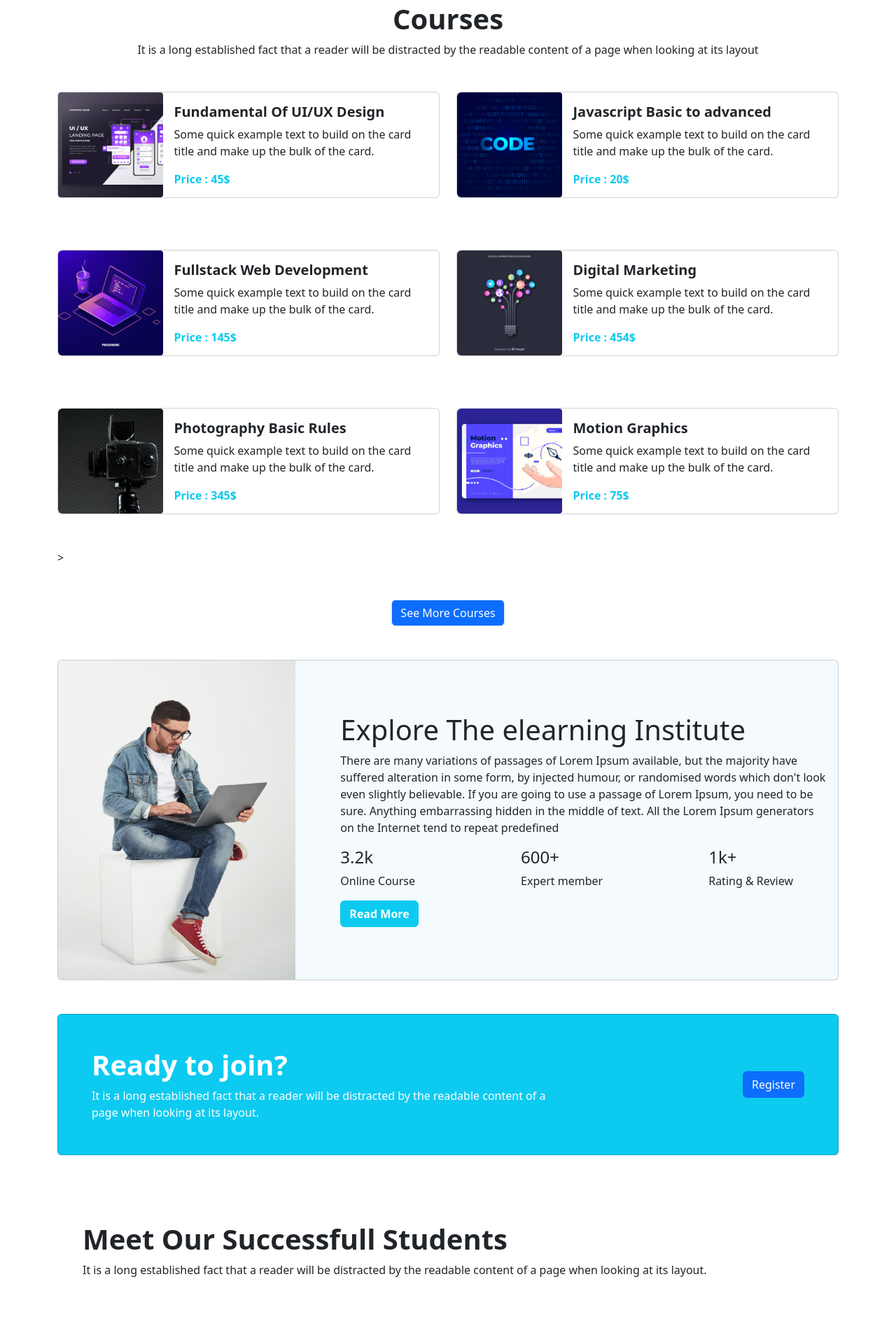
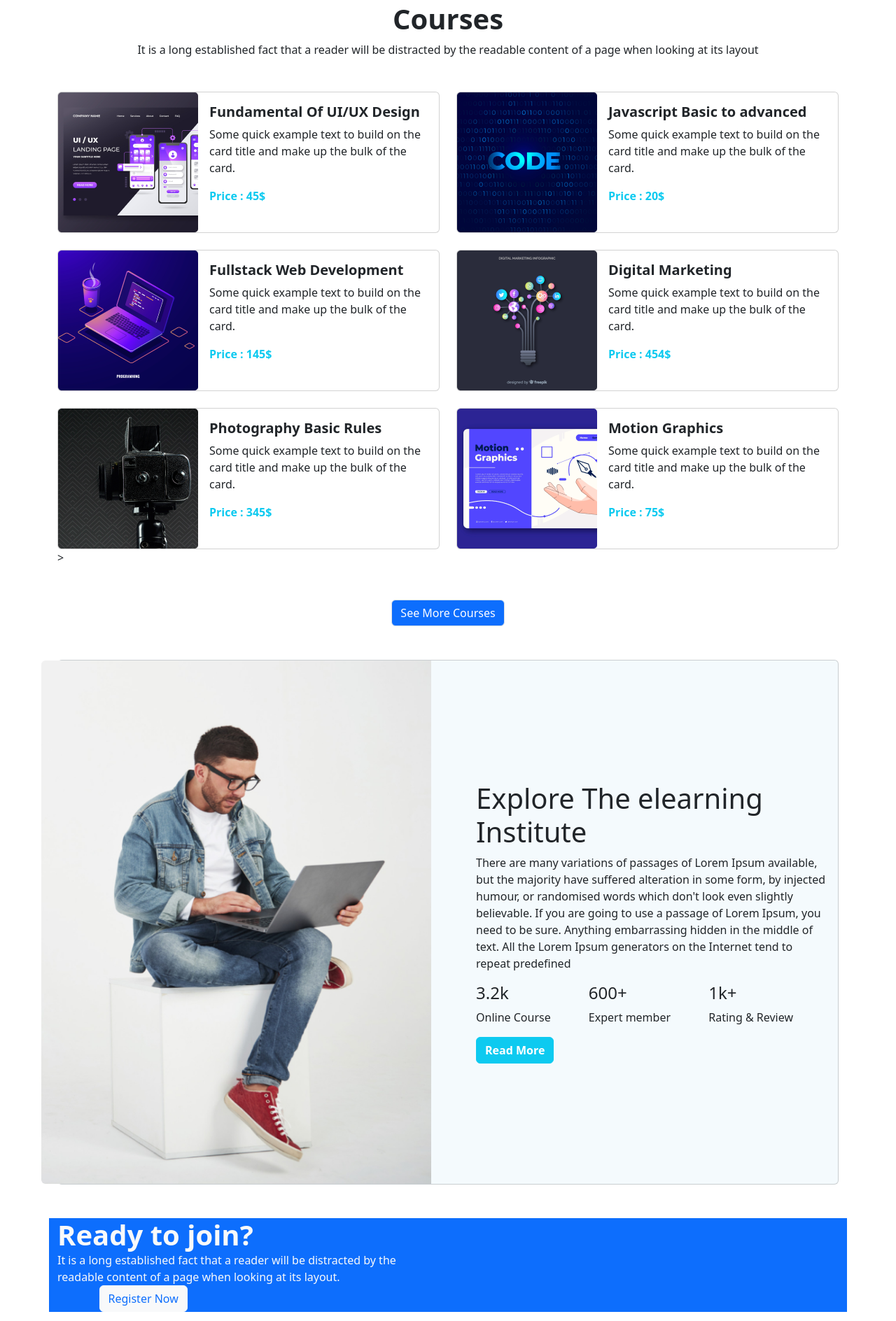
Before and after one commit to Poonam99/assignment3-bootstrap, a plain HTML site: page index.html in a window 1280 px wide. Shown: the part 797-2685 px from the top of the page at 70% size. Drawn offline with nearby package versions, Linux system fonts and the light colour scheme.

Commit message:
added file

```diff
--- a/index.html
+++ b/index.html
@@ -110,7 +110,7 @@
             <div class="row row-cols-1 row-cols-md-1 row-cols-lg-2 g-4">
                 <!-- Card-1-Start-Here -->
                 <div class="col">
-                    <div class="card h-75 d-flex flex-row img-height">
+                    <div class="card h-100 d-flex flex-md-row  flex-sm-column">
                         <img src="images/course/course-1.png" class="sm-w-100 md-w-50" alt="...">
                         <div class="card-body">
                             <h5 class="card-title fw-bolder">Fundamental Of UI/UX Design</h5>
@@ -123,8 +123,8 @@
                     </div>
                 </div>
                 <div class="col">
-                    <div class="card h-75 d-flex flex-row img-height">
-                        <img src="images/course/course-2.png" class="img-fluid rounded-start" alt="...">
+                    <div class="card h-100 d-flex flex-md-row  flex-sm-column">
+                        <img src="images/course/course-2.png" class="sm-w-100 md-w-50" alt="...">
                         <div class="card-body">
                             <h5 class="card-title fw-bolder">Javascript Basic to advanced</h5>
                             <p class="card-text">Some quick example text to build on the card title and make up
@@ -136,8 +136,8 @@
                     </div>
                 </div>
                 <div class="col">
-                    <div class="card h-75 d-flex flex-row img-height">
-                        <img src="images/course/course-3.png" class="img-fluid rounded-start" alt="...">
+                    <div class="card h-100 d-flex flex-md-row  flex-sm-column">
+                        <img src="images/course/course-3.png" class="sm-w-100 md-w-50" alt="...">
                         <div class="card-body">
                             <h5 class="card-title fw-bolder">Fullstack Web Development</h5>
                             <p class="card-text">Some quick example text to build on the card title and make up
@@ -149,8 +149,8 @@
                     </div>
                 </div>
                 <div class="col">
-                    <div class="card h-75 d-flex flex-row img-height">
-                        <img src="images/course/course-4.png" class="img-fluid rounded-start" alt="...">
+                    <div class="card h-100 d-flex flex-md-row  flex-sm-column">
+                        <img src="images/course/course-4.png" class="sm-w-100 md-w-50" alt="...">
                         <div class="card-body">
                             <h5 class="card-title fw-bolder">Digital Marketing</h5>
                             <p class="card-text">Some quick example text to build on the card title and make up
@@ -162,8 +162,8 @@
                     </div>
                 </div>
                 <div class="col">
-                    <div class="card h-75 d-flex flex-row img-height">
-                        <img src="images/course/course-5.png" class="img-fluid rounded-start" alt="...">
+                    <div class="card h-100 d-flex flex-md-row  flex-sm-column">
+                        <img src="images/course/course-5.png" class="sm-w-100 md-w-50" alt="...">
                         <div class="card-body">
                             <h5 class="card-title fw-bolder">Photography Basic Rules</h5>
                             <p class="card-text">Some quick example text to build on the card title and make up
@@ -175,8 +175,8 @@
                     </div>
                 </div>
                 <div class="col">
-                    <div class="card h-75 d-flex flex-row img-height">
-                        <img src="images/course/course-6.png" class="img-fluid rounded-start" alt="...">
+                    <div class="card h-100 d-flex flex-md-row  flex-sm-column">
+                        <img src="images/course/course-6.png" class="sm-w-100 md-w-50" alt="...">
                         <div class="card-body">
                             <h5 class="card-title fw-bolder">Motion Graphics</h5>
                             <p class="card-text">Some quick example text to build on the card title and make up
@@ -198,10 +198,10 @@
         <section class="container mt-5">
             <div class="card explore mb-3">
                 <div class="row g-5">
-                    <div class="col-md-4">
+                    <div class="col-lg-6 col-sm-3 col-md-6 ps-0">
                         <img src="images/working.png" class="img-fluid rounded-start" alt="...">
                     </div>
-                    <div class="col-md-8 d-flex align-items-center">
+                    <div class="col-lg-6 col-sm-3 col-md-6 d-flex align-items-center">
                         <div class="card-body">
                             <h1 class="card-title">Explore The elearning
                                 Institute</h1>
@@ -238,17 +238,40 @@
         </section>
         <!-- explore institute end -->
         <!-- join start -->
-        <section class="container mt-5">
-            <div class=" card bg-info text-white ">
-                <div class="card-body d-flex justify-content-between align-items-center p-5">
+        <section class="container bg-primary mt-5">
+            <div class=" row">
+                <div class="text-light col-lg-8 d-flex flex-md-column text-lg-start flex-column text-center">
                     <div>
                         <h1 class="card-title fw-bold">Ready to join?</h1>
                         <p class="card-text w-75">It is a long established fact that a reader will be distracted by the
                             readable content of a page when looking at its layout.</p>
                     </div>
-                    <div>
-                        <button class="btn btn-primary " type="button ">Register</button>
-
+                    <div
+                        class="col-lg-4 my-lg-auto d-flex justify-content-end justify-content-md-center justify-content-center">
+                        <button class="btn btn-light text-primary" data-bs-toggle="modal"
+                            data-bs-target="#exampleModal">
+                            Register Now</button>
+                    </div>
+                    <div class="modal fade" id="exampleModal" tabindex="-1" aria-labelledby="exampleModalLabel"
+                        aria-hidden="true">
+                        <div class="modal-dialog">
+                            <div class="modal-content">
+                                <div class="modal-header">
+                                    <h5 class="modal-title" id="exampleModalLabel">Create an Account</h5>
+                                    <button type="button" class="btn-close" data-bs-dismiss="modal"
+                                        aria-label="Close"></button>
+                                </div>
+                                <div class="modal-body">
+                                    If you have an account <span class="fw-bold">Sign In</span>. <br>
+                                    If you don't have an account <span class="fw-bold">Sign Up</span>.
+                                </div>
+                                <div class="modal-footer">
+                                    <button type="button" class="btn btn-secondary" data-bs-dismiss="modal">Sign
+                                        In</button>
+                                    <button type="button" class="btn btn-primary">Sign Up</button>
+                                </div>
+                            </div>
+                        </div>
                     </div>
 
                 </div>
@@ -257,15 +280,18 @@
         <!-- join end -->
         <!-- successful start -->
         <section class="container text-start mt-5 p-5">
+            <div
+                class="text-center text-md-start d-flex flex-column flex-md-column justify-content-center justify-content-lg-start">
+                <h1 class="fw-bold ">Meet Our Successfull
+                    Students</h1>
+                <p>It is a long established fact that a reader will be distracted by the
+                    readable content of a page when looking at its layout.</p>
 
-            <h1 class="fw-bold ">Meet Our Successfull
-                Students</h1>
-            <p>It is a long established fact that a reader will be distracted by the
-                readable content of a page when looking at its layout.</p>
+            </div>
 
         </section>
         <section class="container ">
-            <div class="row row-cols-1 row-cols-md-2 row-cols-lg-4 g-4 ">
+            <div class="row row-cols-1 row-cols-md-2 row-cols-lg-4 g-4 my-5 ">
                 <div class="col">
                     <div class="card">
                         <img src="images/student/student-1.png" class="card-img-top" alt="...">
```
